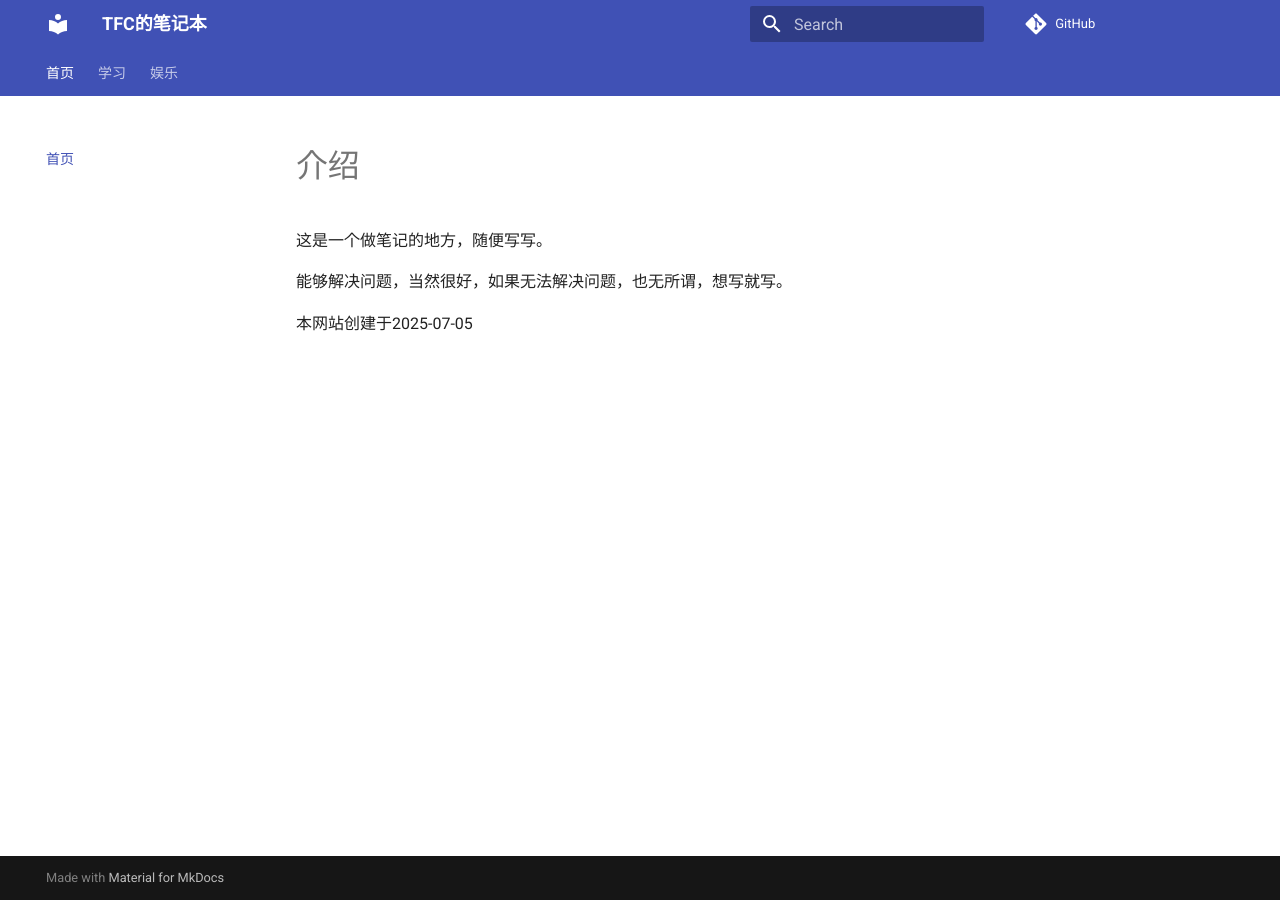
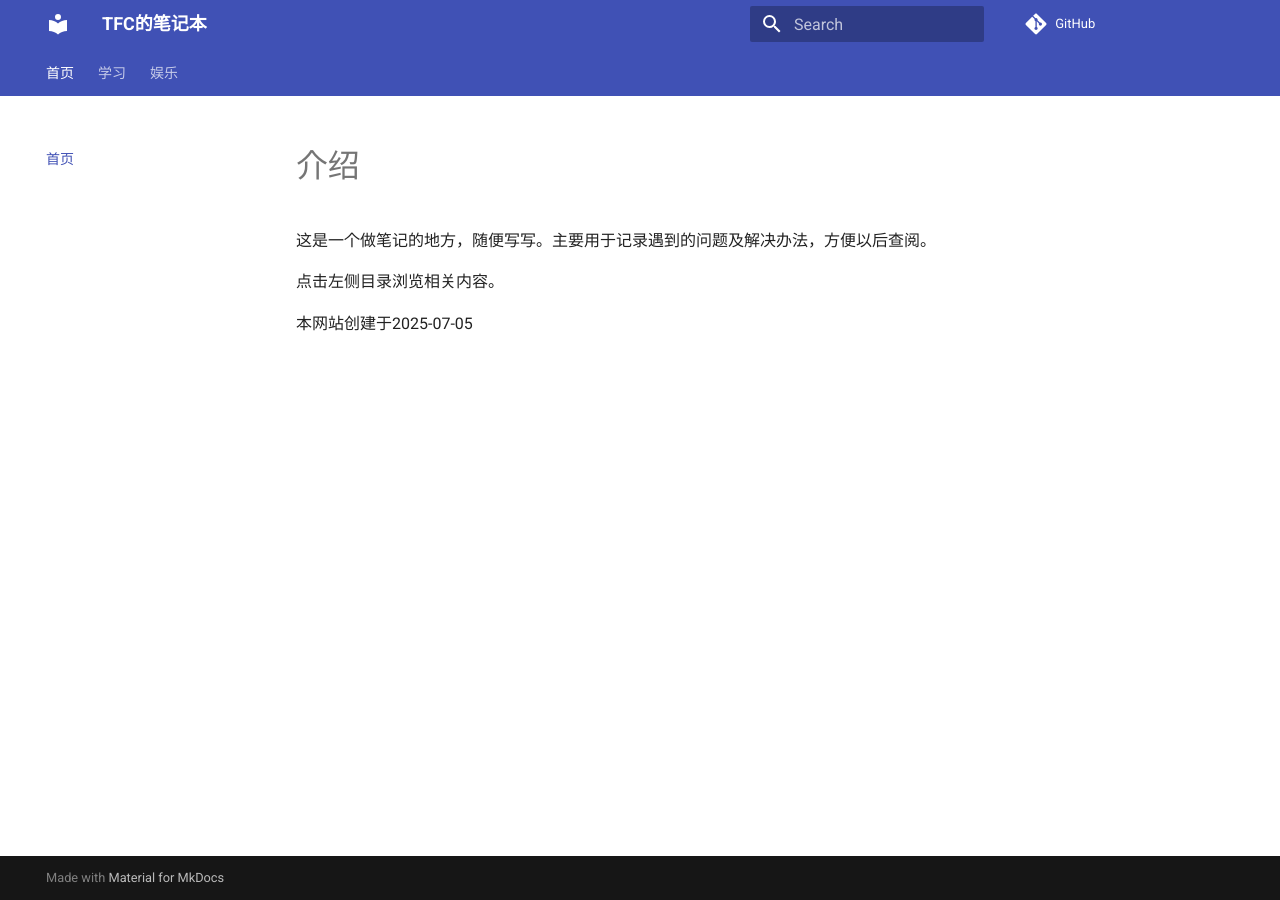
Before and after one commit to iqdxa/Blog, an MkDocs documentation site: the page built from docs/index.md, in a window 1280 px wide. Built offline with MkDocs 1.6.1 and Material for MkDocs 9.7.7, drawn with Linux system fonts in a browser that asks for light colours; comment, search, counter and statistics services are not loaded.

Commit message:
修改介绍

```diff
--- a/docs/index.md
+++ b/docs/index.md
@@ -1,6 +1,6 @@
 # 介绍
-这是一个做笔记的地方，随便写写。
+这是一个做笔记的地方，随便写写。主要用于记录遇到的问题及解决办法，方便以后查阅。
 
-能够解决问题，当然很好，如果无法解决问题，也无所谓，想写就写。
+点击左侧目录浏览相关内容。
 
 本网站创建于2025-07-05
```
